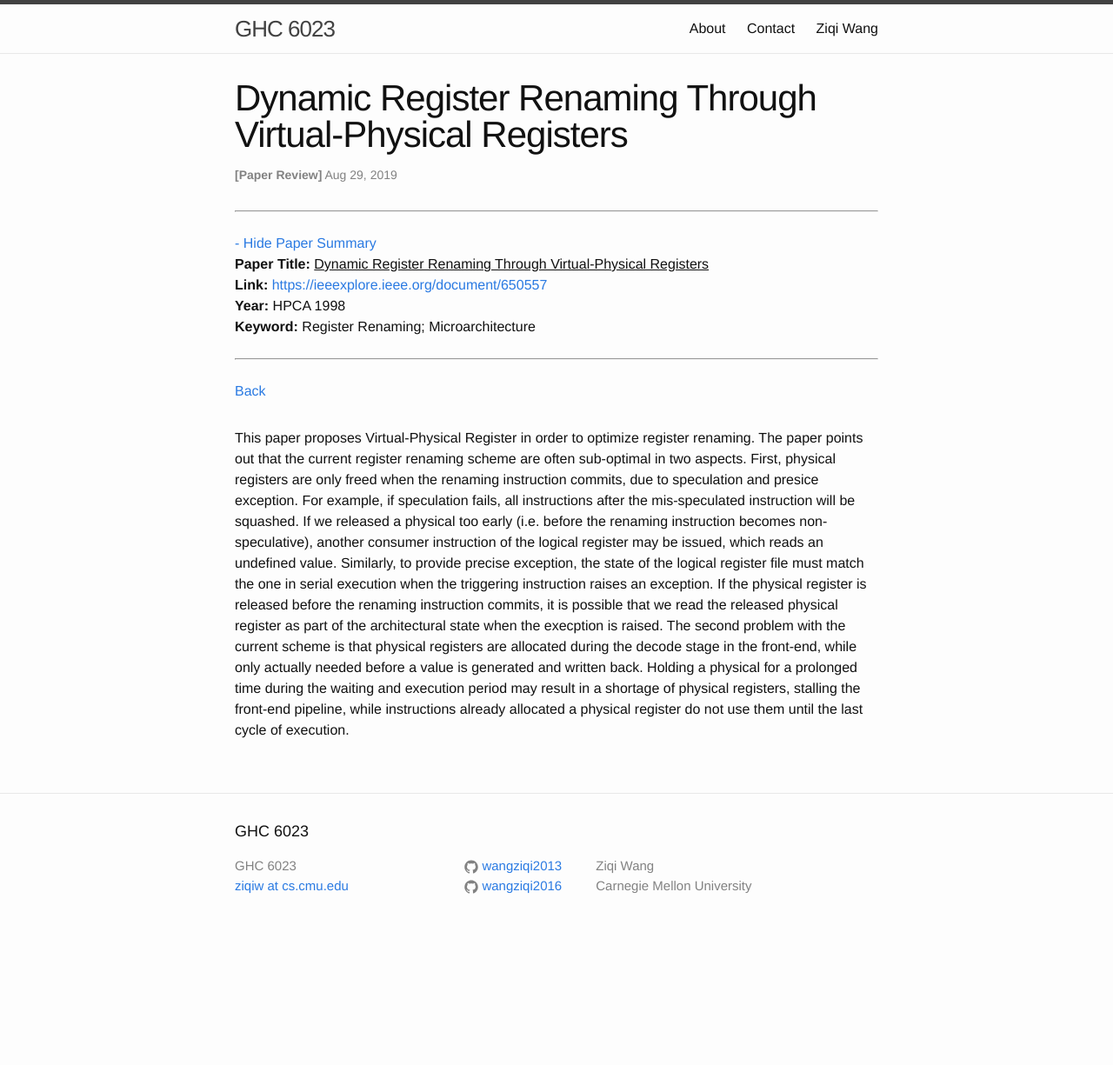
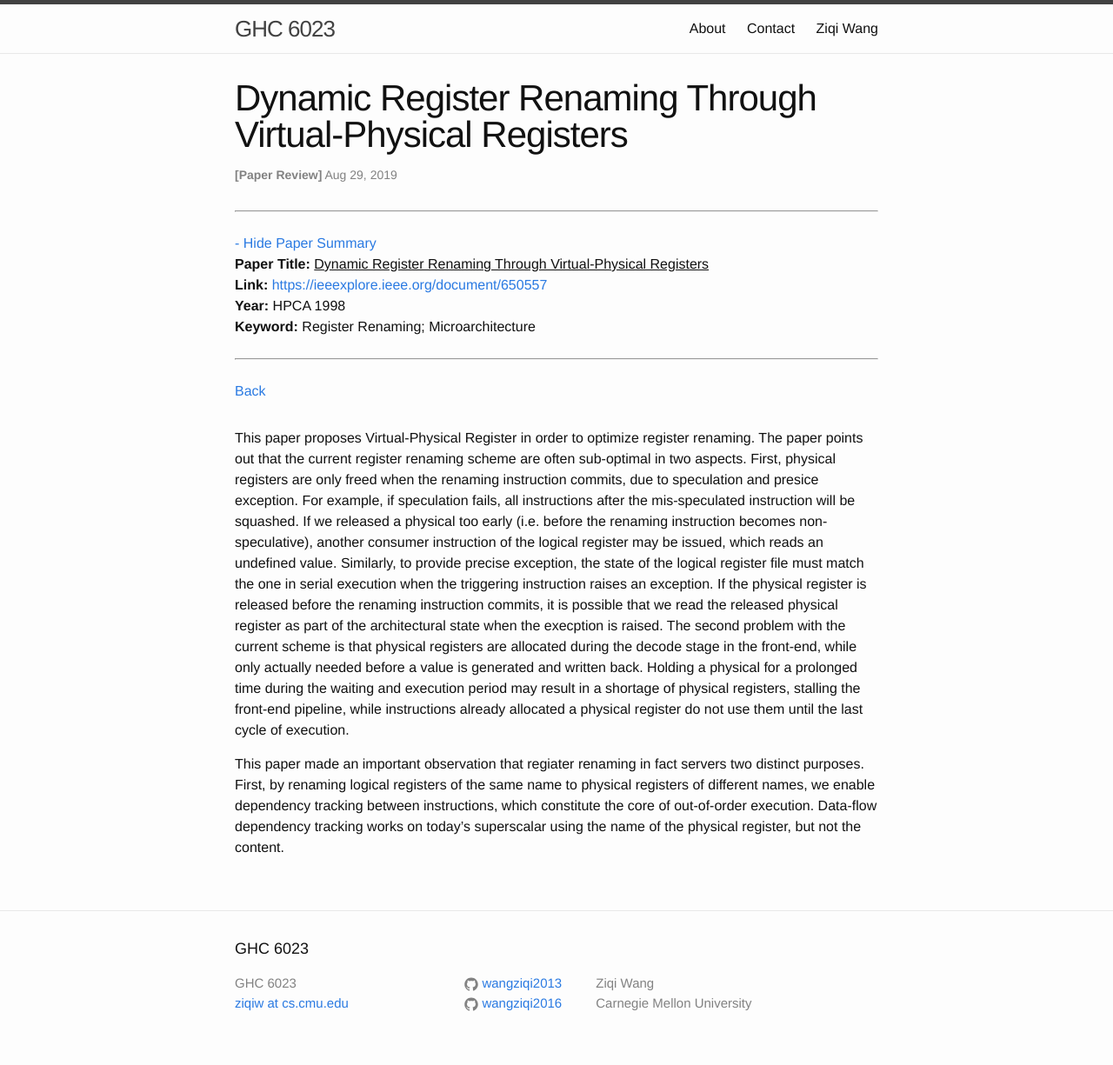
Before and after one commit to wangziqi2013/wangziqi2013.github.io, a Jekyll site: the page built from _posts/2019-08-29-Dynamic-Reg-Renaming-Through-VP-Registers.markdown, in a window 1280 px wide. Shown: the whole page at 87% size. Built offline with Jekyll 4.4.1, drawn with Linux system fonts in a browser that asks for light colours; before the commit the page ends 1090 px from its top, so only the background shows below that.

Commit message:
Working on first observation

```diff
--- a/_posts/2019-08-29-Dynamic-Reg-Renaming-Through-VP-Registers.markdown
+++ b/_posts/2019-08-29-Dynamic-Reg-Renaming-Through-VP-Registers.markdown
@@ -25,3 +25,8 @@ The second problem with the current scheme is that physical registers are alloca
 while only actually needed before a value is generated and written back. Holding a physical for a prolonged time during the
 waiting and execution period may result in a shortage of physical registers, stalling the front-end pipeline, while instructions
 already allocated a physical register do not use them until the last cycle of execution.
+
+This paper made an important observation that regiater renaming in fact servers two distinct purposes. First, by renaming
+logical registers of the same name to physical registers of different names, we enable dependency tracking between instructions,
+which constitute the core of out-of-order execution. Data-flow dependency tracking works on today's superscalar using the
+name of the physical register, but not the content.
```
